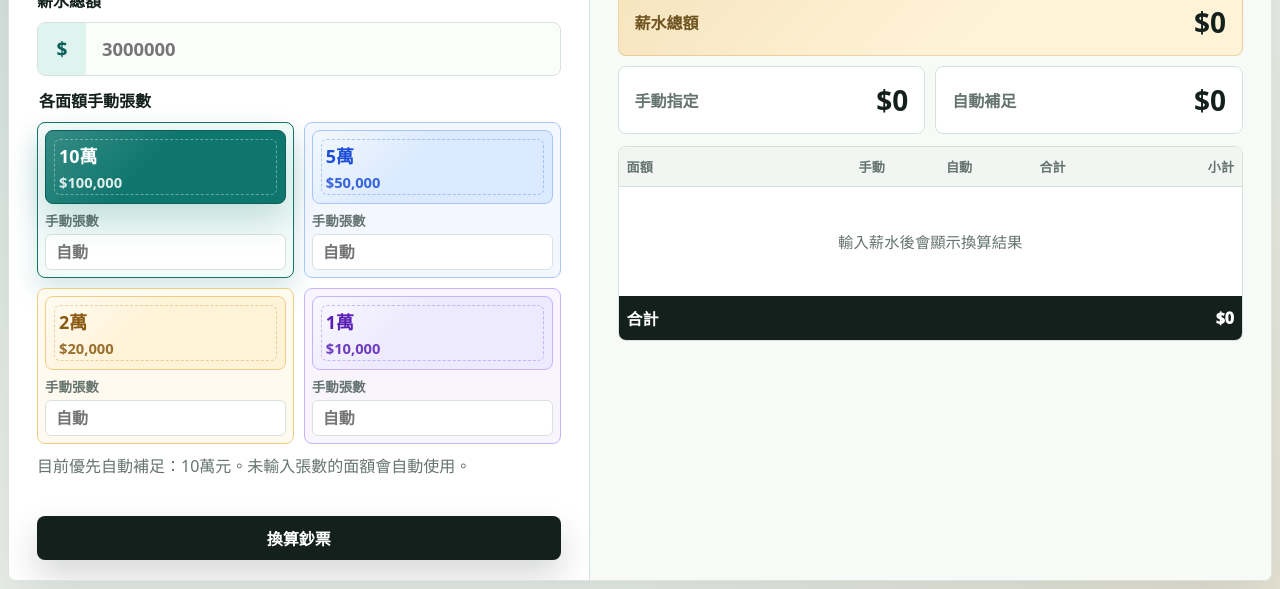
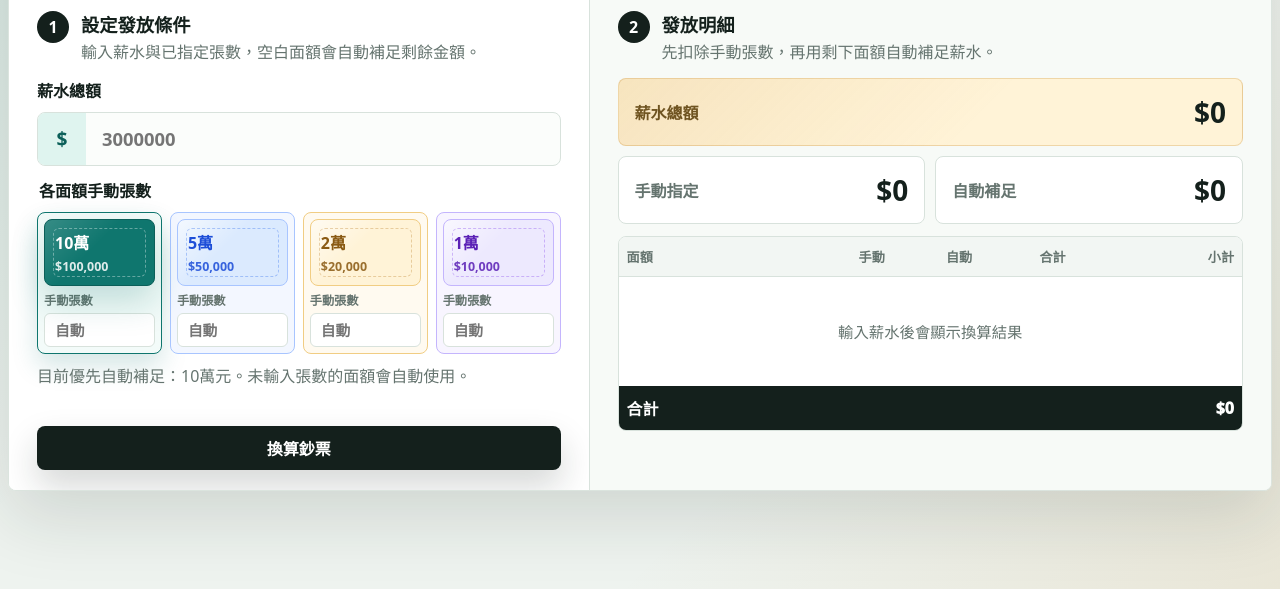
Before and after one commit to xinfufreshemex/salary-bill-calculator, a website with bundled scripts: page index.html in a window 1280 px wide. Shown: the part 211-800 px from the top of the page. Built offline with nearby package versions, Linux system fonts and the light colour scheme.

Commit message:
fix: keep calculate button visible

```diff
--- a/styles.css
+++ b/styles.css
@@ -241,15 +241,15 @@ input:focus {
 
 .denomination-group {
   display: grid;
-  grid-template-columns: repeat(2, minmax(0, 1fr));
-  gap: 10px;
+  grid-template-columns: repeat(4, minmax(0, 1fr));
+  gap: 8px;
 }
 
 .denomination-card {
   display: grid;
-  gap: 6px;
+  gap: 5px;
   min-width: 0;
-  padding: 7px;
+  padding: 6px;
   border: 1px solid var(--denom-border, var(--line));
   border-radius: var(--radius);
   background: var(--denom-surface, #fbfdfb);
@@ -307,8 +307,8 @@ input:focus {
   gap: 4px;
   width: 100%;
   min-width: 0;
-  min-height: 58px;
-  padding: 11px 13px;
+  min-height: 54px;
+  padding: 10px;
   border: 1px solid var(--denom-border, #b9d9d2);
   border-radius: var(--radius);
   background:
@@ -370,14 +370,14 @@ input:focus {
 .bill-label {
   position: relative;
   z-index: 1;
-  font-size: 1.12rem;
+  font-size: 1rem;
   font-weight: 900;
 }
 
 .bill-value {
   position: relative;
   z-index: 1;
-  font-size: 0.92rem;
+  font-size: 0.78rem;
   font-weight: 800;
   opacity: 0.86;
   font-variant-numeric: tabular-nums;
@@ -387,17 +387,17 @@ input:focus {
   display: grid;
   gap: 4px;
   color: var(--muted);
-  font-size: 0.84rem;
+  font-size: 0.76rem;
   font-weight: 800;
 }
 
 .count-field input {
-  min-height: 36px;
+  min-height: 34px;
   border: 1px solid var(--line);
   border-radius: 6px;
   padding: 0 10px;
   background: var(--surface);
-  font-size: 1rem;
+  font-size: 0.92rem;
   font-weight: 850;
 }
 
@@ -685,6 +685,10 @@ tfoot td {
     min-height: 0;
   }
 
+  .denomination-group {
+    grid-template-columns: repeat(2, minmax(0, 1fr));
+  }
+
   .control-panel {
     border-right: 0;
     border-bottom: 1px solid var(--line);
```
